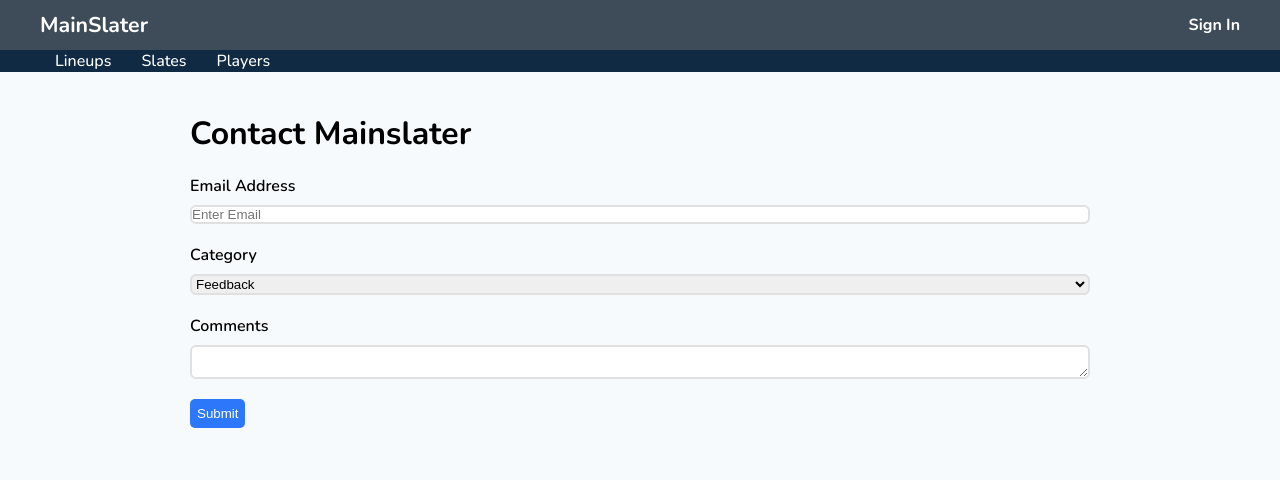
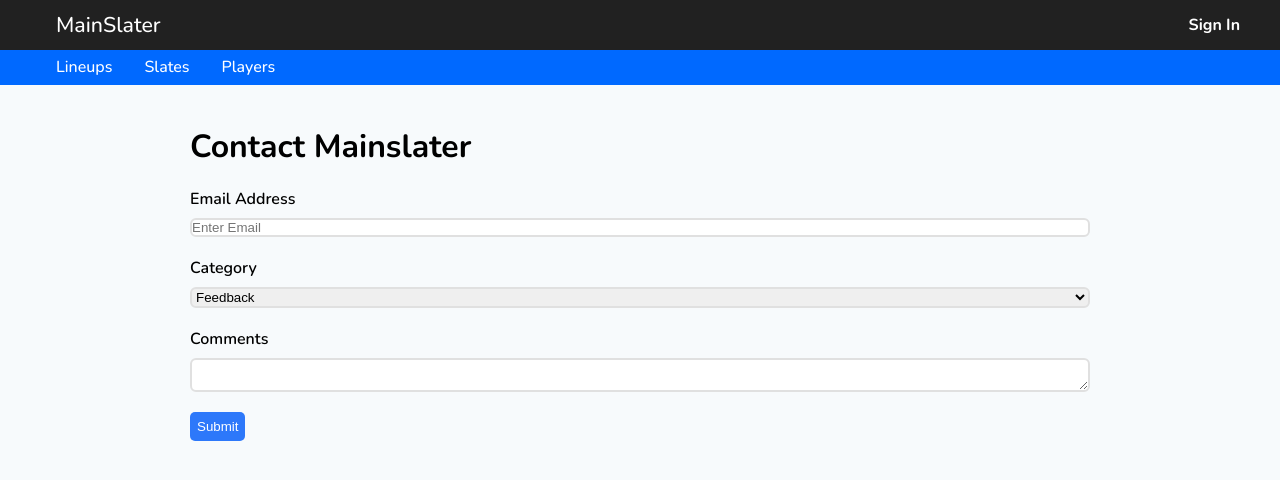
Before and after one commit to n-roth12/DFS-Lineup-Tracker, a React (Create React App) app: page /contact in a window 1280 px wide. Shown: the top 480 px of the page. Built offline with nearby package versions, Linux system fonts and the light colour scheme; a web font is replaced by a local one.

Commit message:
Fix nav.

```diff
--- a/src/components/Footer/Footer.scss
+++ b/src/components/Footer/Footer.scss
@@ -1,7 +1,7 @@
 .footer {
 	padding: 20px;
 	margin-top: 50px;
-	background-color: var(--cool-grey-8);
+	background-color: var(--grey-10);
 	width: 100%;
 
 	.footer-inner {
--- a/src/components/Navbar/LowerNav/LowerNav.js
+++ b/src/components/Navbar/LowerNav/LowerNav.js
@@ -8,23 +8,17 @@ const LowerNav = ({ alertMessage, closeAlertMessage, alertColor }) => {
   return (
     <div className='lower-nav'>
       <div className='lower-nav-inner'>
-        <ul className='lower-nav-links'>
-          <li className={(window.location.pathname === '/' || window.location.pathname === '/lineups') ? 'active' : ''}>
-            <Link to={'/lineups'}
-              style={{textDecoration: "none"}}
-              className="nav-link">Lineups</Link>
-          </li>
-          <li className={window.location.pathname === '/upcoming' ? 'active' : ''}>
-            <Link to={'/upcoming'}
-              style={{textDecoration: "none"}}
-              className="nav-link">Slates</Link>
-          </li>
-          <li className={window.location.pathname === '/history' ? 'active' : ''}>
-            <Link to={'/history'}
-              style={{textDecoration: "none"}}
-              className="nav-link">Players</Link>
-          </li>
-        </ul>
+        <div className='lower-nav-links'>
+          <Link to={'/lineups'}
+            style={{ textDecoration: "none" }}
+            className={`nav-link ${(window.location.pathname === '/' || window.location.pathname === '/lineups') ? 'active' : ''}`}>Lineups</Link>
+          <Link to={'/upcoming'}
+            style={{ textDecoration: "none" }}
+            className={`nav-link ${window.location.pathname === '/upcoming' ? 'active' : ''}`}>Slates</Link>
+          <Link to={'/history'}
+            style={{ textDecoration: "none" }}
+            className={`nav-link ${window.location.pathname === '/history' ? 'active' : ''}`}>Players</Link>
+        </div>
       </div>
       {alertMessage &&
         <AlertSection alertMessage={alertMessage} onClose={closeAlertMessage} alertColor={alertColor} />
--- a/src/components/Navbar/LowerNav/LowerNav.scss
+++ b/src/components/Navbar/LowerNav/LowerNav.scss
@@ -1,50 +1,26 @@
 .lower-nav {
-	// background-color: var(--grey-1);
-    // background-color: var(--blue-grey-10);
-
 	width: 100%;
     display: flex;
     flex-direction: column;
     align-items: center;
-    // position: sticky;
-    // top: 0px;
+    background-color: #0069FF;
 
     .lower-nav-inner {
-        width: 100%;
-        height: fit-content;
+        width: 95%;
+        max-width: 1200px;
         display: flex;
         justify-content: center;
-        background-color: var(--blue-grey-10);
 
         .lower-nav-links {
-            max-width: 1200px;
-            width: 95%;
+            width: 100%;
             display: flex;
             flex-direction: row;
             list-style-type: none;
-            margin: 0;
-            padding: 0;
 
             .nav-link {
                 font-size: 12pt;
                 color: white;
-                padding: 10px 15px 10px 15px;
-                margin: 0;
-                // transition: all 0.2s;
-            }
-            :not(.active) {
-                .nav-link:hover {
-                    color: white;
-                    // background-color: var(--slate);
-                    background-color: var(--blue-grey-9);
-                    // border-radius: 0px 0px 13px 13px;
-                }
-            }
-
-            .active {
-                color: white;
-                background-color: var(--cool-grey-8);
-                // border-radius: 0px 0px 13px 13px;
+                padding: 0.4rem 1rem 0.4rem 1rem;
             }
         }
     }
--- a/src/components/Navbar/MobileNav/MobileNav.js
+++ b/src/components/Navbar/MobileNav/MobileNav.js
@@ -37,10 +37,10 @@ const MobileNav = () => {
       </nav>
 
       <div className={menuClass} onClick={updateMenu}>
-        <Link className='nav-link' to={`/lineups`}>Lineups <FaAngleRight /></Link>
-        <Link className='nav-link' to={`/upcoming`}>Upcoming <FaAngleRight /></Link>
-        <Link className='nav-link' to={`/history`}>Players <FaAngleRight /></Link>
-        <Link className='nav-link' to={'/login'} onClick={logout}>Logout <FaAngleRight /></Link>
+        <Link className='mobile-nav-link' to={`/lineups`}>Lineups <FaAngleRight /></Link>
+        <Link className='mobile-nav-link' to={`/upcoming`}>Upcoming <FaAngleRight /></Link>
+        <Link className='mobile-nav-link' to={`/history`}>Players <FaAngleRight /></Link>
+        <Link className='mobile-nav-link' to={'/login'} onClick={logout}>Logout <FaAngleRight /></Link>
       </div>
     </div>
   )
--- a/src/components/Navbar/MobileNav/MobileNav.scss
+++ b/src/components/Navbar/MobileNav/MobileNav.scss
@@ -10,9 +10,8 @@
         font-size: 1.5em;
     }
     nav {
-        width: 100%;
-        height: 4em;
-        background-color: var(--cool-grey-8);
+        height: 1.5em;
+        background-color: var(--grey-10);
         display: flex;
         justify-content: space-between;
         padding: 1em;
@@ -26,7 +25,7 @@
         cursor: pointer;
     }
     .burger-bar {
-        width: 2em;
+        width: 1.5em;
         height: 0.25em;
         background-color: white;
         border-radius: 0.5em;
@@ -45,7 +44,7 @@
         display: inherit;
     }
     .burger-bar.clicked:nth-child(1) {
-        transform: rotate(45deg) translate(0.5em, 0.75em);
+        transform: rotate(45deg) translate(0.5em, 0.375em);
         transition: ease-out 0.2s;
     }
     .burger-bar.clicked:nth-child(2) {
@@ -53,14 +52,14 @@
         transition: ease-out 0.2s;
     }
     .burger-bar.clicked:nth-child(3) {
-        transform: rotate(135deg) translate(-0.5em, 0.75em);
+        transform: rotate(135deg) translate(-0.5em, 0.375em);
         transition: ease-out 0.2s;
     }
     .burger-bar.unclicked {
         transform: rotate(0) translate(0);
         transition: ease-out 0.2s;
     }
-    .nav-link {
+    .mobile-nav-link {
         color: black;
         padding: 1.1em;
         font-weight: 700;
@@ -68,6 +67,7 @@
         display: flex;
         justify-content: space-between;
         align-items: center;
+        text-decoration: none;
     }
 }
 
--- a/src/components/Navbar/UpperNav/UpperNav.js
+++ b/src/components/Navbar/UpperNav/UpperNav.js
@@ -1,6 +1,6 @@
 import './UpperNav.scss'
 import { useState } from 'react';
-import { useNavigate } from 'react-router-dom';
+import { Link, useNavigate } from 'react-router-dom';
 import { FaUserAlt } from 'react-icons/fa'
 
 const UpperNav = () => {
@@ -22,7 +22,7 @@ const UpperNav = () => {
     <div className='upper-nav'>
       <div className='upper-nav-inner'>
         <div>
-          <h1>MainSlater</h1>
+          <Link className='logo' to='/lineups'>MainSlater</Link>
         </div>
         <div className='profile-btns'>
           {sessionStorage.dfsTrackerToken && window.location.pathname !== "/" && window.location.pathname !== "/login" && window.location.pathname !== "/register" ?
--- a/src/components/Navbar/UpperNav/UpperNav.scss
+++ b/src/components/Navbar/UpperNav/UpperNav.scss
@@ -1,7 +1,7 @@
 .upper-nav {
     display: flex;
     justify-content: center;
-    background-color: var(--cool-grey-8);
+    background-color: var(--grey-10);
     min-height: 50px;
 
     .dropdown {
@@ -11,6 +11,7 @@
         .hidden {
             display: none;
         }
+
         .dropdown-content {
             display: block;
             position: absolute;
@@ -20,12 +21,15 @@
             box-shadow: 0px 8px 16px 0px rgba(0, 0, 0, 0.2);
             z-index: 1;
             border-radius: 6px;
+
             :first-child {
                 border-radius: 6px 6px 0px 0px;
             }
+
             :last-child {
                 border-radius: 0px 0px 6px 6px;
             }
+
             a {
                 color: black;
                 padding: 10px 12px;
@@ -33,21 +37,22 @@
                 display: block;
                 font-size: 11pt;
             }
+
             a:hover {
                 background-color: var(--grey-4);
             }
         }
+
         .dropbtn {
             padding: 6px;
             border: 2px solid white;
             background: none;
             border-radius: 50%;
             color: white;
-            height: 34px;
-            width: 34px;
             cursor: pointer;
         }
     }
+
     .upper-nav-inner {
         display: flex;
         flex-direction: row;
@@ -56,26 +61,33 @@
         width: 95%;
         max-width: 1200px;
 
-        h1, h2 {
+        .logo,
+        h2 {
             color: white;
         }
-        h1 {
+
+        .logo {
             font-size: 16pt;
             margin-top: auto;
             margin-bottom: auto;
+            text-decoration: none;
+            margin-left: 1rem;
         }
     }
+
     .profile-btns {
         display: flex;
         align-items: center;
 
-        .login-btn, .register-btn {
+        .login-btn,
+        .register-btn {
             font-size: 12pt;
             margin: auto;
             cursor: pointer;
         }
 
-        .login-btn:hover, .register-btn:hover {
+        .login-btn:hover,
+        .register-btn:hover {
             color: var(--grey-2);
         }
     }
--- a/src/components/Pages/CreateLineupPage/CreateLineupPage.js
+++ b/src/components/Pages/CreateLineupPage/CreateLineupPage.js
@@ -566,11 +566,11 @@ const CreateLineupPage = ({ setAlertMessage, setAlertColor, setAlertTime }) => {
                     <p className='value'>{draftGroup["games"].length}</p>
                   </div>
                   <div className='info-block'>
-                    <p className='label'>Start Time:</p>
+                    <p className='label'>Start Time</p>
                     <p className='value'>{new Date(`${draftGroup["startTime"]}`).toDateString()}</p>
                   </div>
                   <div className='info-block'>
-                    <p onClick={() => setShowRecommendedTagsDialog(true)} className='link'>Tags:</p>
+                    <p className='label'>Tags <span onClick={() => setShowRecommendedTagsDialog(true)} className='link'>(Edit)</span></p>
                     {activeTags && activeTags.length > 0 ?
                       <div className='tag-wrapper'>
                         {activeTags.map((tag) =>
@@ -714,8 +714,8 @@ const CreateLineupPage = ({ setAlertMessage, setAlertColor, setAlertTime }) => {
               </div>
             </div>
             <div className='lineup-btns'>
-              <button className='clear-btn' onClick={clearLineup}>Clear <FaTimes /></button>
-              <button className={`revert-btn ${!hasChanges ? "inactive" : ""}`} onClick={hasChanges && revertLineup}>Revert <GrRevert /></button>
+              <button className='clear-btn' onClick={clearLineup}>Clear <FaTimes className='icon' /></button>
+              <button className={`revert-btn ${!hasChanges ? "inactive" : ""}`} onClick={hasChanges && revertLineup}>Cancel <GrRevert fill='#0069ed' className='icon' /></button>
               <button className={`save-btn ${!hasChanges ? "inactive" : ""}`} onClick={hasChanges && saveLineup}>Save</button>
             </div>
           </div>
--- a/src/components/TablesLists/UpcomingPlayersTable/UpcomingPlayersTable.js
+++ b/src/components/TablesLists/UpcomingPlayersTable/UpcomingPlayersTable.js
@@ -12,7 +12,7 @@ const UpcomingPlayersTable = ({ players, canQuickAdd, addPlayerToFavorites, addP
 
   const targetRef = useRef(null)
   const size = useResponsiveBreakpoints(targetRef, [
-    { small: 600 },
+    { small: 400 },
     { large: 800 }
   ])
   console.log(size)
--- a/src/components/TablesLists/UpcomingPlayersTable/UpcomingPlayersTable.scss
+++ b/src/components/TablesLists/UpcomingPlayersTable/UpcomingPlayersTable.scss
@@ -177,12 +177,7 @@
 }
 
 .upcoming-players-table.small {
-}
-
-@media (max-width: 599px) {
-    .upcoming-players-table {
-        .hide-small {
-            display: none;
-        }
+    .hide-small {
+        display: none;
     }
 }
```
Also changed, not shown: src/components/Pages/CreateLineupPage/CreateLineupPage.scss (+24 -13 lines).
